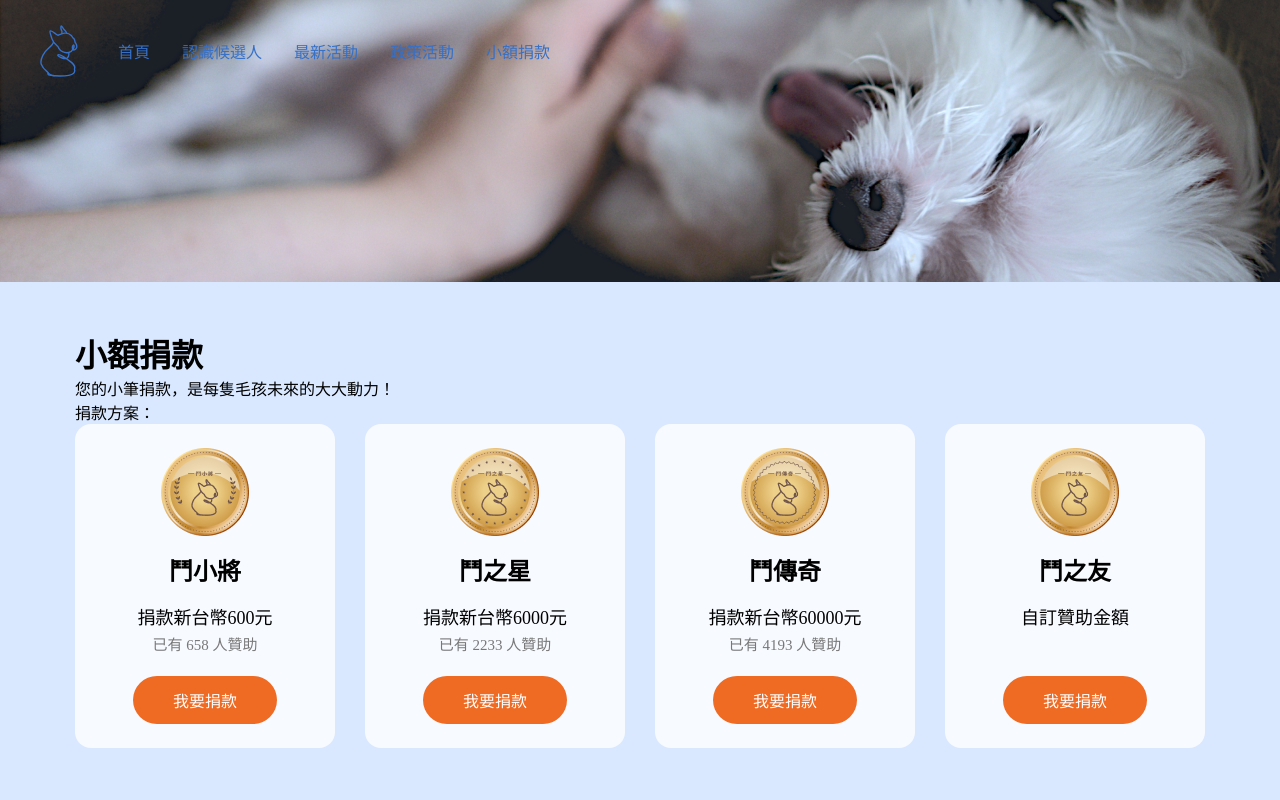
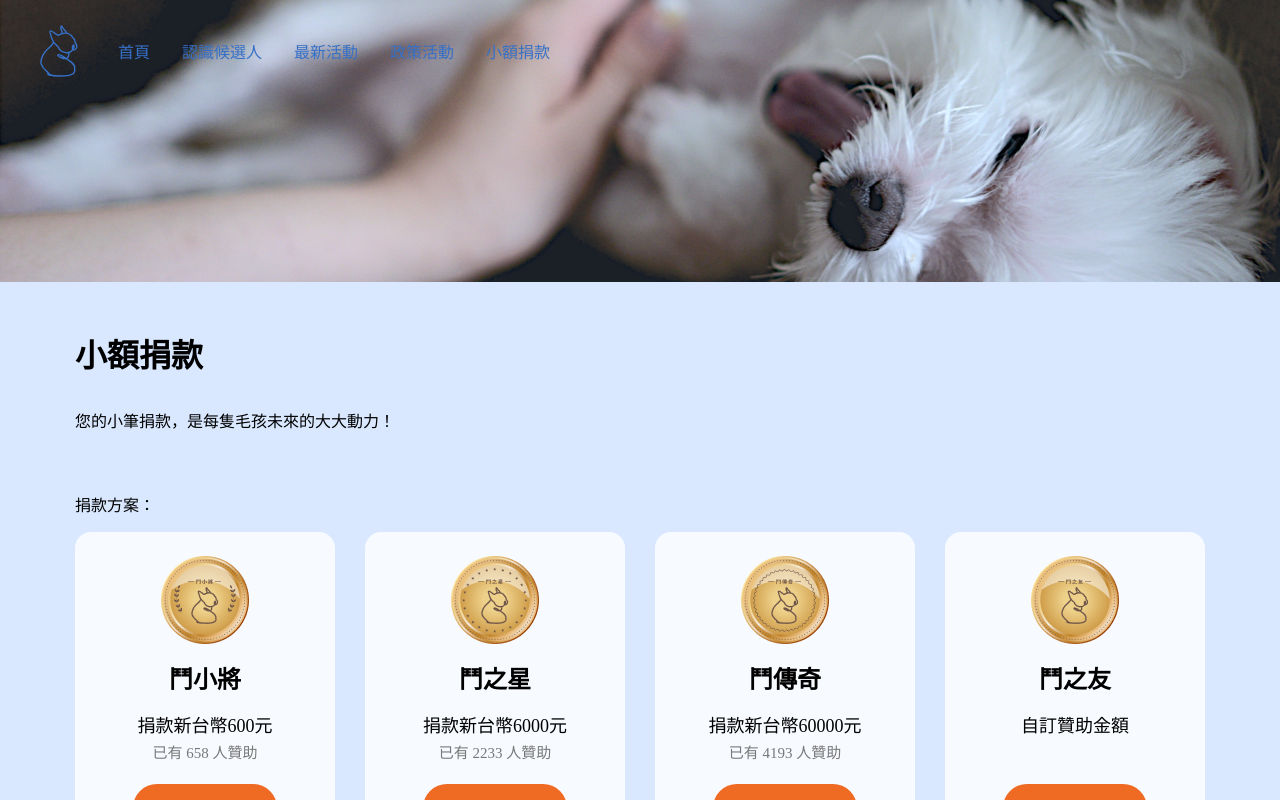
Before and after one commit to Wesley16838/2023_f2e_week1, a Next.js app: page /donations in a window 1280 px wide. Shown: the top 800 px of the page. Built offline with nearby package versions, Linux system fonts and the light colour scheme; a web font is replaced by a local one.

Commit message:
finish donation page

```diff
--- a/src/pages/donations/index.tsx
+++ b/src/pages/donations/index.tsx
@@ -16,9 +16,9 @@ const DonationsPage = () => {
         <Nav data={data} />
         <div className={styles["donations-banner"]}></div>
         <div className={styles["donations-wrapper"]}>
-            <h2>{data && data.donationspage.title}</h2>
-            <p>{data && data.donationspage.subtitle}</p>
-            <p>{data && data.donationspage.action}</p>
+            <h2 className={styles["title"]}>{data && data.donationspage.title}</h2>
+            <p className={styles["subtitle"]}>{data && data.donationspage.subtitle}</p>
+            <p className={styles["action"]}>{data && data.donationspage.action}</p>
             <div className={styles["option-wrapper"]}>
                 {
                     data && data.donationspage.actionOptions.map((option: donationOptionProp, index: number) => {
--- a/src/styles/pages/donations.module.scss
+++ b/src/styles/pages/donations.module.scss
@@ -12,6 +12,18 @@
     width: 1130px;
     margin-top: $space-6;
     margin-bottom: $space-7;
+
+    .title {
+        margin-bottom: $space-5;
+    }
+
+    .subtitle {
+        margin-bottom: $space-7;
+    }
+
+    .action {
+        margin-bottom: $space-3;
+    }
 }
 
 .donationspage-wrapper {
@@ -20,7 +32,7 @@
 }
 
 .option-wrapper {
-    @include flex($justify: space-between)
+    @include flex($justify: space-between);
 }
 
 .option-container {
```
